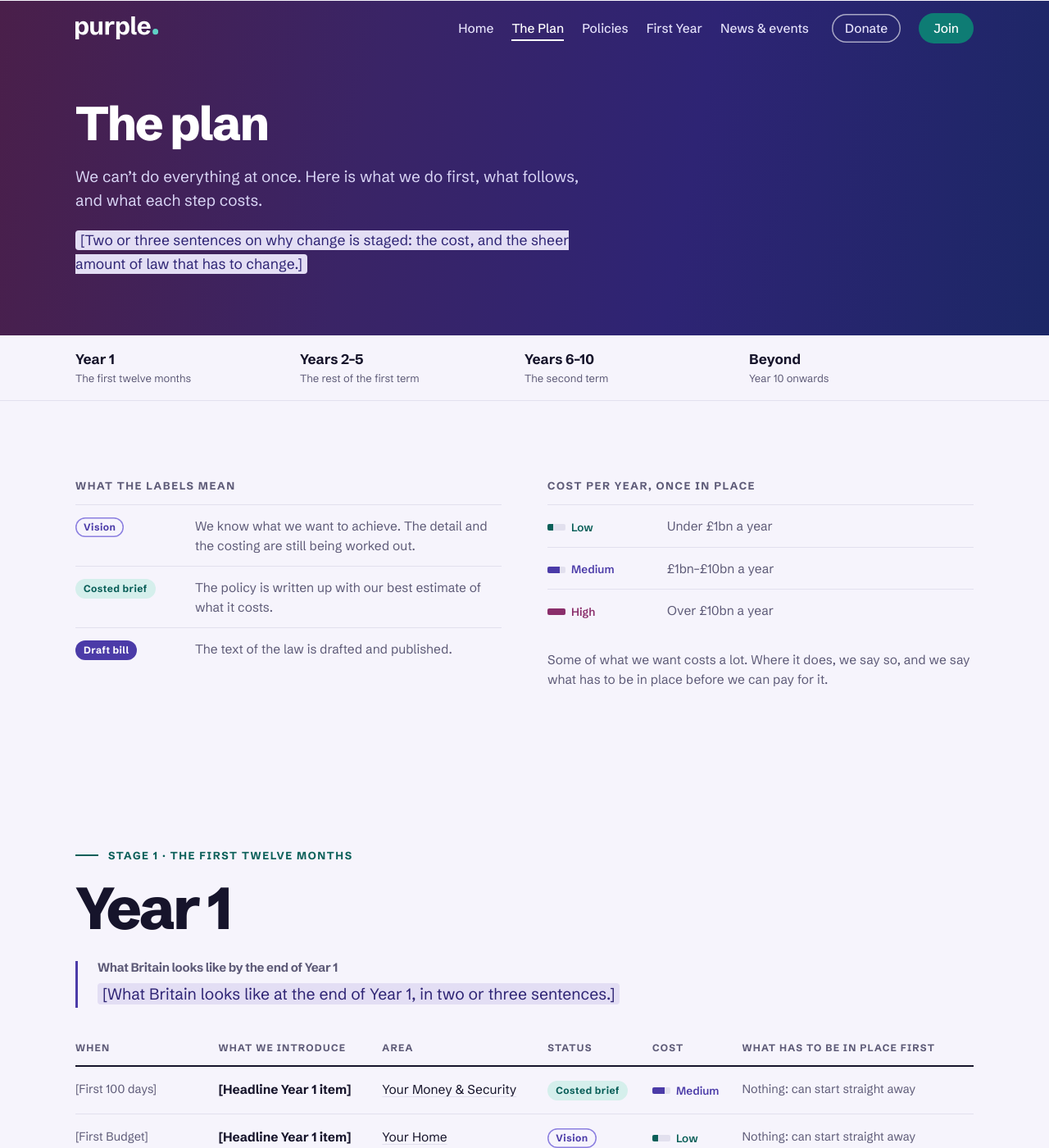
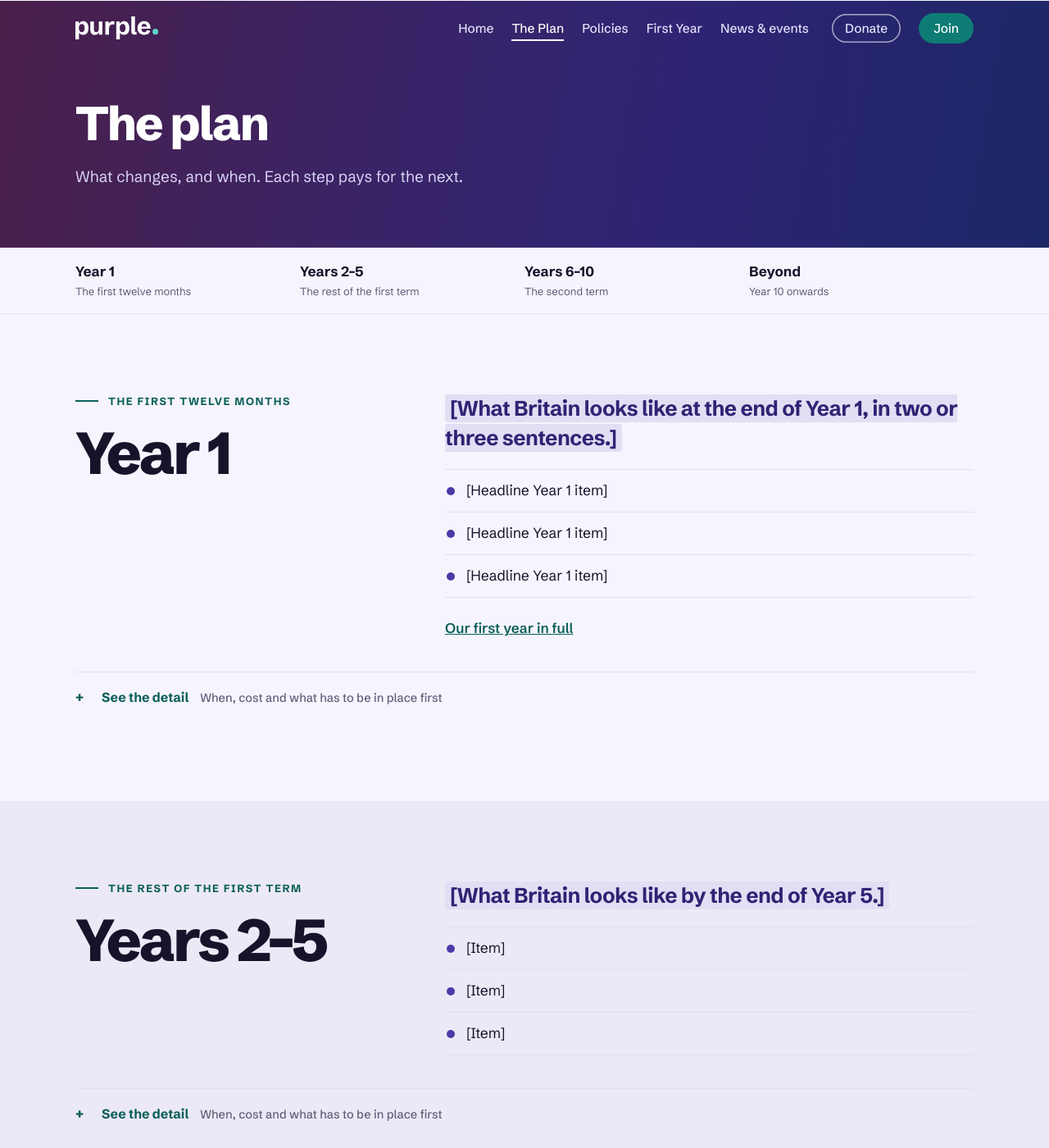
Before and after one commit to Purple-Party-uk/purple, a Jekyll site: the page built from plan/index.html, in a window 1280 px wide and 1400 px high. Shown: the whole window at 82% size. Built offline with Jekyll 4.4.1, drawn with Linux system fonts in a browser that asks for light colours; some of the changed text lies outside the part shown.

Commit message:
Simplify Plan and homepage: plain layer first, detail behind a toggle
Each stage now leads with what changes for you and three headline items.
Status, cost tiers and funding conditions move behind 'See the detail'.
Homepage road copy rewritten to confident sequencing.

Co-Authored-By: Claude Opus 5.5 <noreply@anthropic.com>
Claude-Session: https://claude.ai/code/session_016kdNgwLXzGhEESC5h358Y3

```diff
--- a/assets/css/style.css
+++ b/assets/css/style.css
@@ -860,3 +860,22 @@ body.dark-top:not(.scrolled) .menu .donate:hover{background:#fff;color:var(--vio
   body.dark-top:not(.scrolled) .menu a:not(.join){color:#3A3756;}
   body.dark-top:not(.scrolled) .menu .donate{color:var(--violet);box-shadow:inset 0 0 0 1.5px var(--violet);}
 }
+
+/* Plan: plain layer first, detail behind a toggle */
+.stage-grid{display:grid;grid-template-columns:1fr 1.6fr;gap:48px;align-items:start;}
+.stage-grid .stage-head{margin:0;}
+.look-plain{font-size:clamp(22px,2.4vw,28px);font-weight:700;letter-spacing:-0.02em;line-height:1.3;margin:0 0 20px;}
+.changes{list-style:none;margin:0;padding:0;border-top:1px solid var(--line);}
+.changes li{position:relative;padding:12px 0 12px 26px;border-bottom:1px solid var(--line);font-size:17.5px;}
+.changes li::before{content:"";position:absolute;left:2px;top:21px;width:10px;height:10px;border-radius:50%;background:var(--violet);}
+.detail{margin-top:40px;border-top:1px solid var(--line);}
+.detail > summary{list-style:none;cursor:pointer;display:flex;flex-wrap:wrap;align-items:baseline;gap:6px 14px;padding:18px 0;font-weight:700;font-size:16px;color:var(--teal-dark);}
+.detail > summary::-webkit-details-marker{display:none;}
+.detail > summary::before{content:"+";display:inline-block;width:18px;font-weight:800;}
+.detail[open] > summary::before{content:"–";}
+.detail > summary span{font-weight:500;font-size:14.5px;color:var(--muted);}
+.detail > summary:hover{color:var(--violet);}
+.detail[open] > summary{margin-bottom:12px;}
+#labels .detail{margin-top:0;border-top:0;}
+#labels .keys{margin-top:16px;}
+@media (max-width:900px){.stage-grid{grid-template-columns:1fr;gap:20px;}}
--- a/index.html
+++ b/index.html
@@ -44,8 +44,8 @@ title: Purple
 <section class="sec" id="road"><div class="wrap">
   <div class="sec-head split reveal">
     <div><p class="kicker">How we get there</p>
-    <h2>We can’t do it all at once. <span>So here is what comes first.</span></h2></div>
-    <p class="sec-lede">Some of this costs a lot, and some of it takes years to legislate. We start with a first year we can set out precisely. Each stage after it builds the conditions to pay for the next.</p>
+    <h2>Year one, we start. <span>By year five, you’ll feel it.</span></h2></div>
+    <p class="sec-lede">Each step pays for the next. It’s costed, and we show our working.</p>
   </div>
   <ol class="road">
   {% for s in site.data.plan.stages %}
@@ -66,7 +66,7 @@ title: Purple
 <section class="sec tint" id="first-year"><div class="wrap">
   <div class="sec-head reveal">
     <p class="kicker">Our first year</p>
-    <h2>The first year, in detail. <span>What we would pass, and what it costs.</span></h2>
+    <h2>Our first year. <span>What we’d pass, and how we pay for it.</span></h2>
   </div>
   <div class="fy-grid">
     <a class="fy reveal" href="{{ '/first-year/kings-speech/' | relative_url }}"><span class="fy-k">01</span><h3>The King’s Speech</h3><p>The programme for our first session of Parliament.</p><span class="fy-go">Read the speech</span></a>
--- a/plan/index.html
+++ b/plan/index.html
@@ -3,32 +3,32 @@ layout: page-head
 nav: plan
 title: The Plan
 heading: "The plan"
-lede: "We can’t do everything at once. Here is what we do first, what follows, and what each step costs."
-lede2: '<span class="phtxt">[Two or three sentences on why change is staged: the cost, and the sheer amount of law that has to change.]</span>'
+lede: "What changes, and when. Each step pays for the next."
 ---
-{% comment %} Everything on this page comes from _data/plan.yml, _data/promises.yml, _data/status.yml and _data/cost_tiers.yml. {% endcomment %}
+{% comment %}
+  Public layer first: what changes for you at each stage, in plain words.
+  The detail (status, cost tier, what has to be in place first) sits behind "See the detail".
+  Everything comes from _data/plan.yml, _data/promises.yml, _data/status.yml and _data/cost_tiers.yml.
+{% endcomment %}
 <nav class="stage-nav" aria-label="Stages"><div class="wrap">
   {% for s in site.data.plan.stages %}<a href="#{{ s.id }}"><b>{{ s.label }}</b><span>{{ s.span }}</span></a>{% endfor %}
 </div></nav>
 
-<section class="sec"><div class="wrap keys">
-  <div><h2 class="mini">What the labels mean</h2>{% include status-legend.html %}</div>
-  <div><h2 class="mini">Cost per year, once in place</h2>
-    <dl class="legend">{% for c in site.data.cost_tiers %}<div><dt><span class="cost c-{{ c.key }}">{{ c.label }}</span></dt><dd>{{ c.range }}</dd></div>{% endfor %}</dl>
-    <p class="note">Some of what we want costs a lot. Where it does, we say so, and we say what has to be in place before we can pay for it.</p>
-  </div>
-</div></section>
-
 {% for s in site.data.plan.stages %}
 <section class="sec stage-sec{% cycle '', ' tint' %}" id="{{ s.id }}"><div class="wrap">
+  <div class="stage-grid">
     <div class="stage-head">
-    <p class="kicker">Stage {{ forloop.index }} · {{ s.span }}</p>
+      <p class="kicker">{{ s.span }}</p>
       <h2>{{ s.label }}</h2>
     </div>
-  <div class="look">
-    <h3>What Britain looks like by the end of {{ s.label }}</h3>
-    <p>{% if s.look contains "[" %}<span class="phtxt">{{ s.look }}</span>{% else %}{{ s.look }}{% endif %}</p>
+    <div class="stage-plain">
+      <p class="look-plain">{% if s.look contains "[" %}<span class="phtxt">{{ s.look }}</span>{% else %}{{ s.look }}{% endif %}</p>
+      <ul class="changes">{% for it in s.items limit:3 %}<li>{{ it.title }}</li>{% endfor %}</ul>
+      {% if s.id == "year1" %}<p class="stage-more"><a href="{{ '/first-year/' | relative_url }}">Our first year in full</a></p>{% endif %}
     </div>
+  </div>
+  <details class="detail">
+    <summary>See the detail <span>When, cost and what has to be in place first</span></summary>
     <div class="table-scroll"><table class="ptable">
       <thead><tr><th scope="col">When</th><th scope="col">What we introduce</th><th scope="col">Area</th><th scope="col">Status</th><th scope="col">Cost</th><th scope="col">What has to be in place first</th></tr></thead>
       <tbody>
@@ -44,14 +44,15 @@ lede2: '<span class="phtxt">[Two or three sentences on why change is staged: the
       {% endfor %}
       </tbody>
     </table></div>
-  {% if s.id == "year1" %}<p class="stage-more"><a href="{{ '/first-year/' | relative_url }}">The first year in full: King’s Speech, Budget and bills</a></p>{% endif %}
+    <p class="note"><a href="#labels">What the labels mean</a></p>
+  </details>
 </div></section>
 {% endfor %}
 
 <section class="sec" id="tests"><div class="wrap">
   <div class="sec-head">
-    <p class="kicker">How you can hold us to it</p>
-    <h2>Six promises, six tests. <span>Each with a number you can check.</span></h2>
+    <p class="kicker">Hold us to it</p>
+    <h2>Six promises. <span>Six tests you can check.</span></h2>
   </div>
   <div class="table-scroll"><table class="ptable tests">
     <thead><tr><th scope="col">Promise</th><th scope="col">The test</th><th scope="col">By</th></tr></thead>
@@ -60,3 +61,15 @@ lede2: '<span class="phtxt">[Two or three sentences on why change is staged: the
     {% endfor %}</tbody>
   </table></div>
 </div></section>
+
+<section class="sec tint" id="labels"><div class="wrap">
+  <details class="detail">
+    <summary>What the labels mean <span>Status and cost, for anyone checking our working</span></summary>
+    <div class="keys">
+      <div><h2 class="mini">Status</h2>{% include status-legend.html %}</div>
+      <div><h2 class="mini">Cost per year, once in place</h2>
+        <dl class="legend">{% for c in site.data.cost_tiers %}<div><dt><span class="cost c-{{ c.key }}">{{ c.label }}</span></dt><dd>{{ c.range }}</dd></div>{% endfor %}</dl>
+      </div>
+    </div>
+  </details>
+</div></section>
```
Lines whose indentation alone changed are shown as unchanged.
